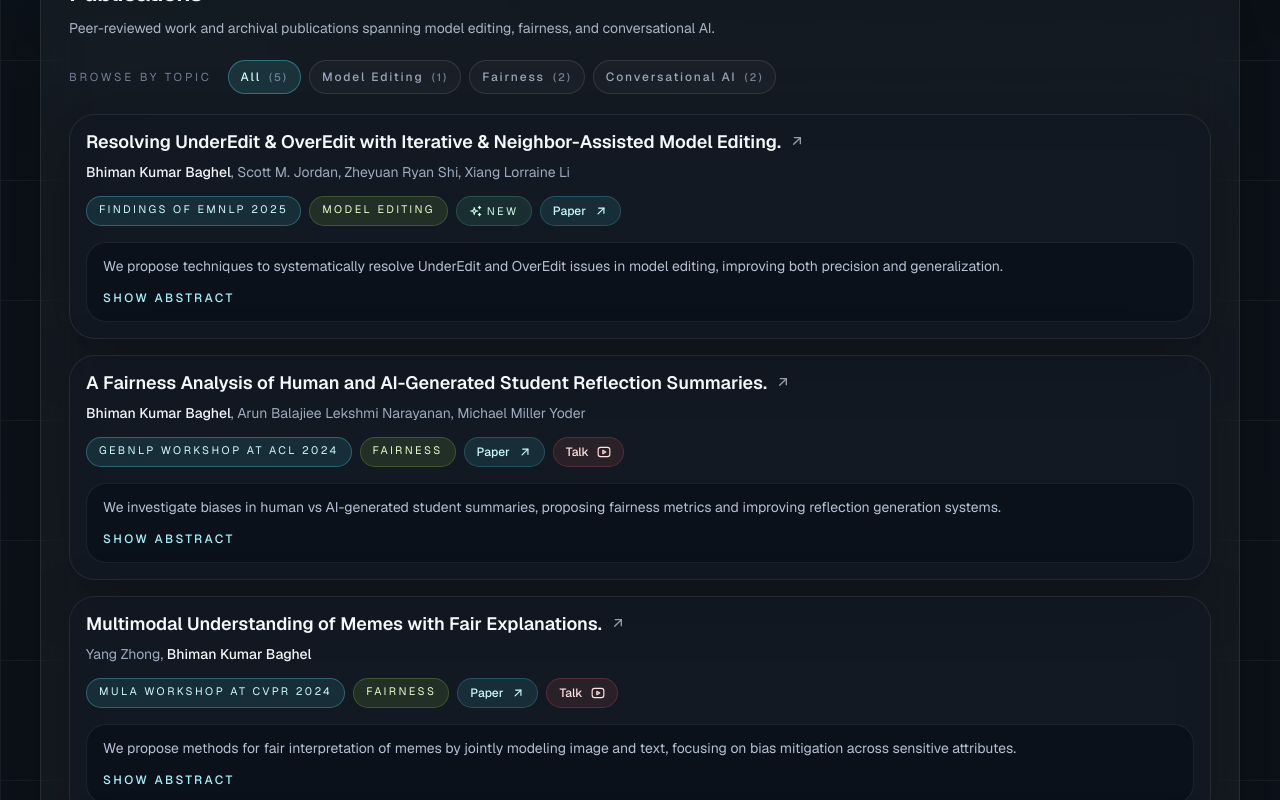
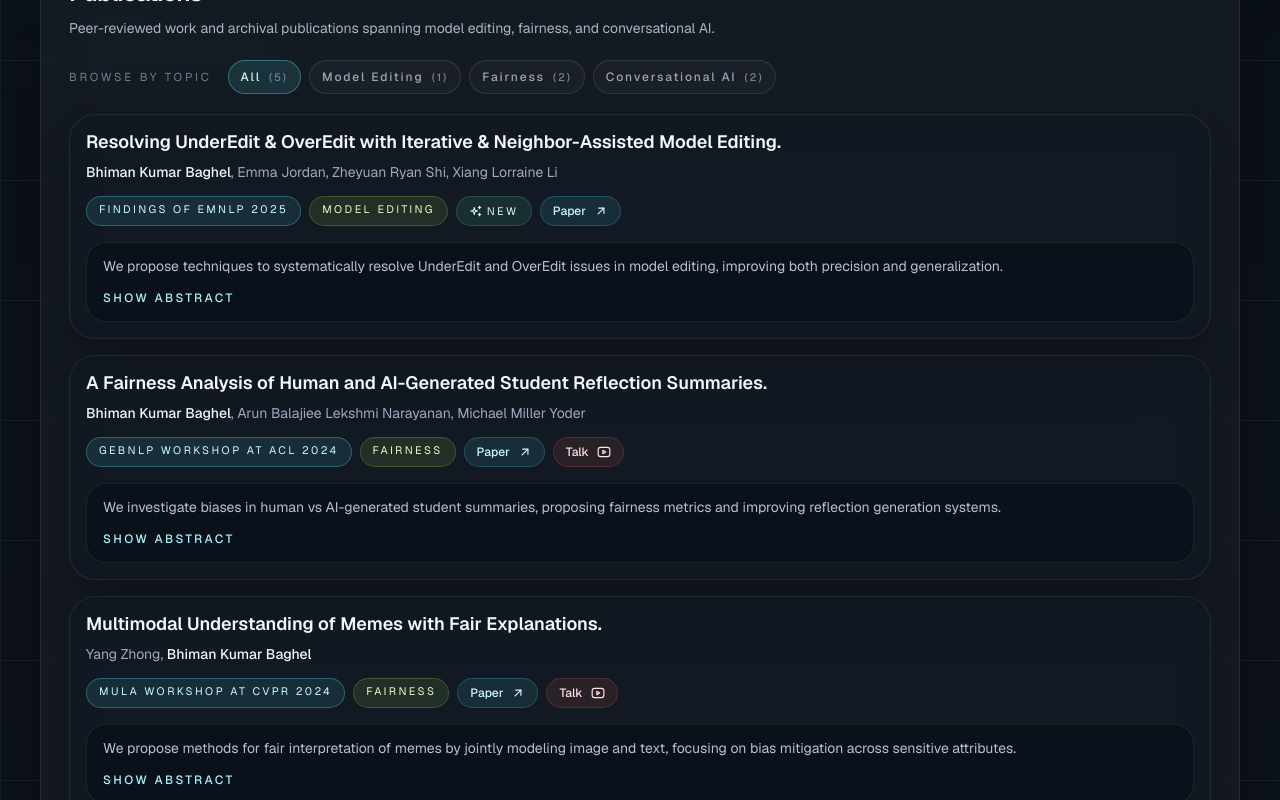
Before and after one commit to bhimanbaghel/bhimanbaghel.github.io, a Next.js app: page / in a window 1280 px wide. Shown: the part 1500-2300 px from the top of the page. Built offline with nearby package versions, Linux system fonts and the light colour scheme.

Commit message:
Refine publication cards and update author list

```diff
--- a/src/components/ui/publication-list.tsx
+++ b/src/components/ui/publication-list.tsx
@@ -74,15 +74,9 @@ function PublicationCard({
       <div className="flex flex-col gap-4">
         <div className="space-y-3">
           <div className="space-y-2">
-            <a
-              href={publication.link}
-              target="_blank"
-              rel="noopener noreferrer"
-              className="group inline-flex items-start gap-2 text-lg font-semibold leading-tight text-[#f5f8fb] transition-colors hover:text-cyan-200"
-            >
-              <span>{publication.title}</span>
-              <IconArrowUpRight className="mt-0.5 h-4 w-4 shrink-0 opacity-60 transition-transform group-hover:-translate-y-0.5 group-hover:translate-x-0.5" />
-            </a>
+            <h3 className="text-lg font-semibold leading-tight text-[#f5f8fb]">
+              {publication.title}
+            </h3>
             <p className="text-sm leading-relaxed text-[#9eacc0]">
               {renderAuthors(publication.authors)}
             </p>
--- a/src/data/publications.ts
+++ b/src/data/publications.ts
@@ -22,7 +22,7 @@ export const PUBLICATIONS: Publication[] = [
       "Resolving UnderEdit & OverEdit with Iterative & Neighbor-Assisted Model Editing.",
     link: "https://arxiv.org/abs/2503.11895",
     authors:
-      "Bhiman Kumar Baghel, Scott M. Jordan, Zheyuan Ryan Shi, Xiang Lorraine Li",
+      "Bhiman Kumar Baghel, Emma Jordan, Zheyuan Ryan Shi, Xiang Lorraine Li",
     venue: "EMNLP 2025",
     format: "Findings",
     category: "Model Editing",
```
